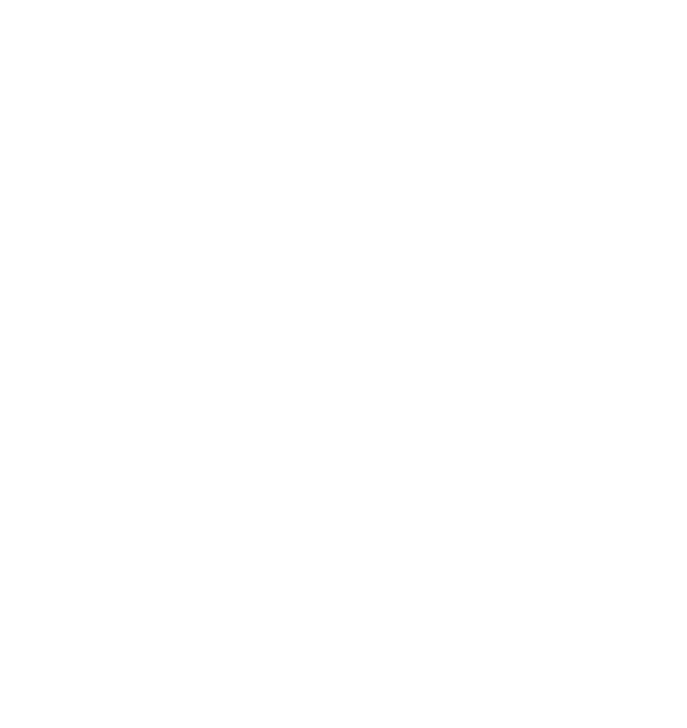
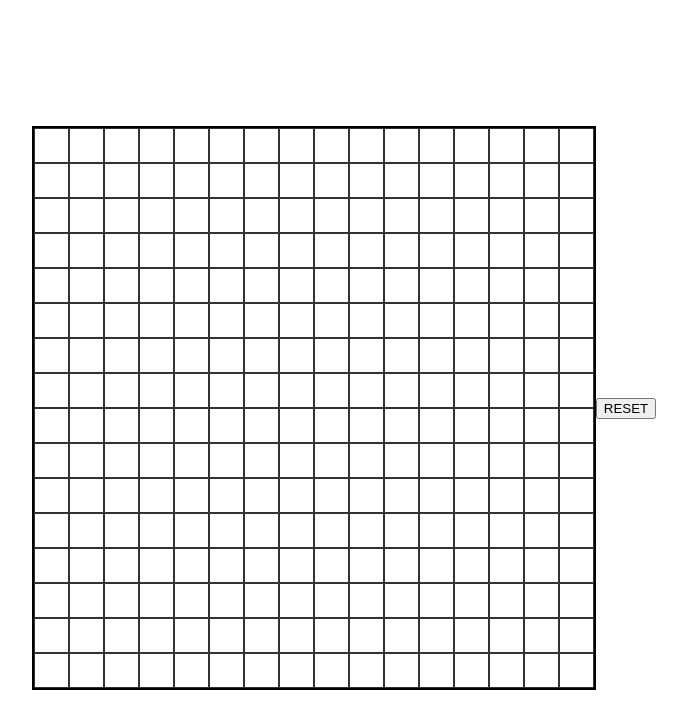
Before and after one commit to jashan1918/etchASketch, a plain HTML site: page index.html in a window 1280 px wide. Shown: the whole page, without its empty margins (296-983 px from the left). Drawn offline with Linux system fonts and the light colour scheme.

Commit message:
Add initial HTML structure, JavaScript functionality, and CSS styles for Etch-A-Sketch project

```diff
--- a/index.html
+++ b/index.html
@@ -4,12 +4,16 @@
     <meta charset="UTF-8">
     <meta name="viewport" content="width=device-width, initial-scale=1.0">
     <title>ETCH-A-SKETCH</title>
+
+    <link rel="stylesheet" href="style.css">
 </head>
 <body>
 
     <div id="container">
 
     </div>
+
+    <button onclick="reset()">RESET</button>
 </body>
 
 <script src="main.js"></script>
--- a/main.js
+++ b/main.js
@@ -1,3 +1,36 @@
-console.log("hello world")
+console.log("hello world");
 
-const cont = document.querySelector("container")
+let N = 16;
+
+let isMouseDown = false;
+
+
+//set the movements for the whole body
+
+document.body.onmousedown = () => isMouseDown = true;
+document.body.onmouseup = () => isMouseDown = false;
+
+
+const container = document.querySelector("#container");
+container.innerHTML = ""; // Clear if needed
+
+for (let i = 0; i < N * N; i++) {
+  const square = document.createElement("div");
+  square.classList.add("grid-square");
+
+  // Set width and height dynamically
+  square.style.width = `${100 / N}%`;
+  square.style.height = `${100 / N}%`;
+
+  square.addEventListener("mousedown", () => {
+    square.style.backgroundColor = "black";
+  });
+
+  square.addEventListener("mouseover", () => {
+    if(isMouseDown) {
+      square.style.backgroundColor = "black"
+    }
+  })
+
+  container.appendChild(square);
+}
--- a/style.css
+++ b/style.css
@@ -0,0 +1,21 @@
+body {
+  display: flex;
+  justify-content: center; /* horizontal centering */
+  align-items: center;     /* vertical centering */
+  height: 100vh;           /* makes sure parent takes full screen height */
+
+
+}
+#container {
+  display: flex;
+  flex-wrap: wrap;
+  width: 560px;
+  height: 560px;
+  border: 2px solid black;
+}
+
+.grid-square {
+  background-color: white;
+  box-sizing: border-box;
+  border: 1px solid #333;
+}
```
